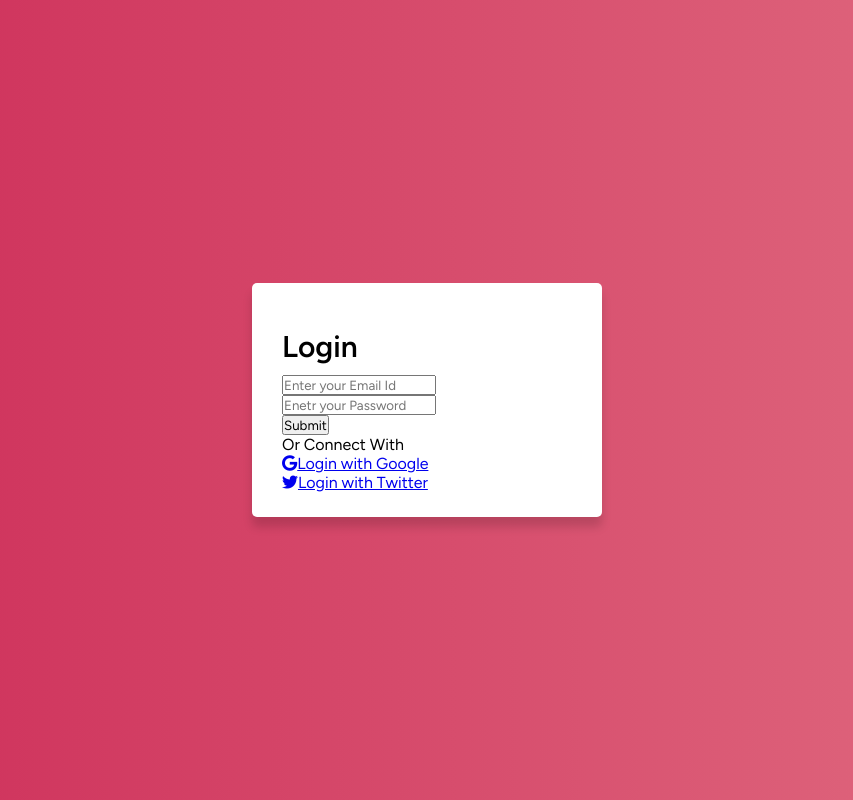
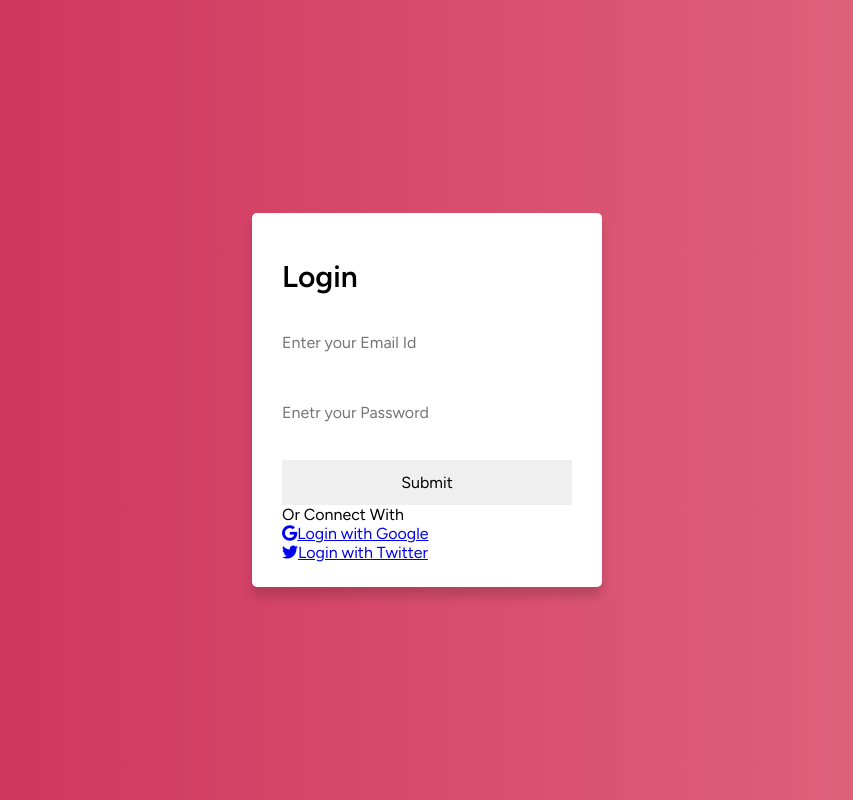
Before and after one commit to ankitaThorve/animated-login-form, a plain HTML site: page index.html in a window 1280 px wide. Shown: the whole page, without its empty margins (213-1066 px from the left). Drawn offline with Linux system fonts and the light colour scheme.

Commit message:
Style inputs and input box

```diff
--- a/style.css
+++ b/style.css
@@ -29,3 +29,17 @@
   font-weight: 600;
   margin: 20px 0 10px 0;
 }
+
+.container form .input-box{
+  width: 100%;
+  height: 45px;
+  margin-top: 25px;
+}
+
+.container form .input-box input{
+  height: 100%;
+  width: 100%;
+  outline: none;
+  border: none;
+  font-size: 16px;
+}
```
